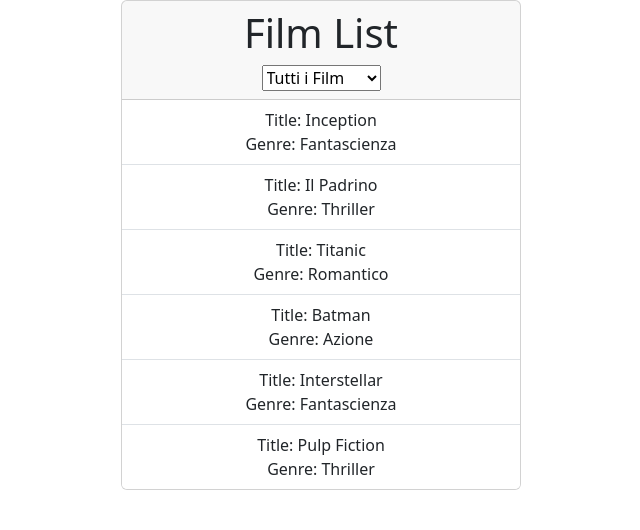
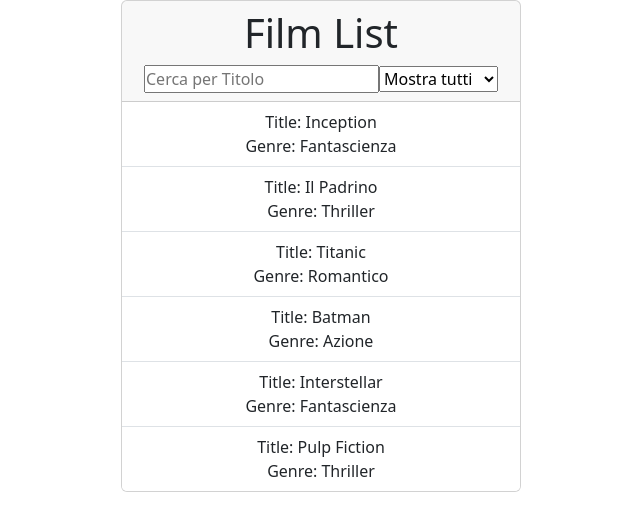
Before and after one commit to giustoantonadev/react-movie-filter, a React (Vite) app: page / in a window 1280 px wide. Shown: the top 530 px of the page, without its empty margins (319-959 px from the left). Built offline with nearby package versions, Linux system fonts and the light colour scheme.

Commit message:
add search by title

```diff
--- a/src/App.jsx
+++ b/src/App.jsx
@@ -16,7 +16,9 @@ function App() {
   const [select, setSelect] = useState('Tutti')
   const [filteredGenre, setFilteredGenre] = useState(filmList)
 
+  const [search, setSearch] = useState('')
 
+  //filter by genre with select
   useEffect(() => {
     const filteredFilm = filmList.filter(film => select === 'Tutti' || film.genre === select)
 
@@ -24,15 +26,25 @@ function App() {
 
   }, [select])
 
+  //filter by title with text
+  useEffect(() => {
+
+    const filteredFilm = filmList.filter(film => film.title.toLowerCase().includes(search.toLowerCase()))
+
+    setFilteredGenre(filteredFilm)
+
+  }, [search])
+
   return (
     <>
       <div className="d-flex justify-content-center">
         <div className="card text-center" style={{ width: "25rem" }}>
           <div className="card-header">
             <h1>Film List</h1>
+            <input onChange={(e) => setSearch(e.target.value)} value={search} type='search' placeholder='Cerca per Titolo' />
 
             <select onChange={(e) => setSelect(e.target.value)}>
-              <option value='Tutti'>Tutti i Film</option>
+              <option value='Tutti'>Mostra tutti</option>
               <option value="Fantascienza">Fantascienza</option>
               <option value="Thriller">Thriller</option>
               <option value="Romantico">Romantico</option>
```
